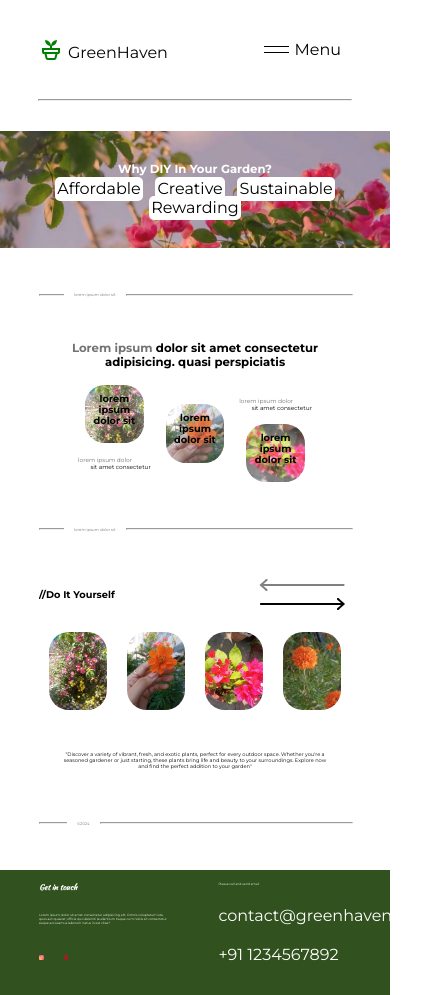
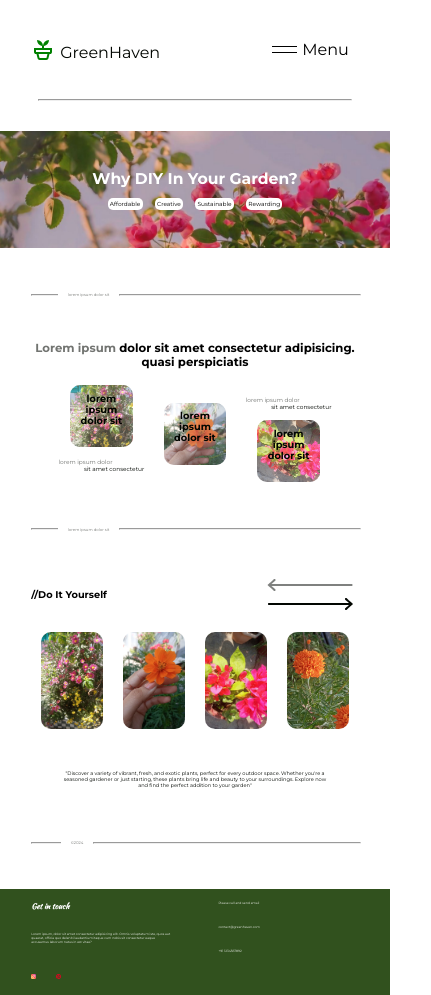
Before and after one commit to Damini-nayak/GreenHaven, a React (Create React App) app: page /diy in a window 390 px wide. Shown: the whole page, 431 px wide, since content can reach past the window. Built offline with nearby package versions, Linux system fonts and the light colour scheme.

Commit message:
responsive in 2 screen sizes

```diff
--- a/src/style/App.css
+++ b/src/style/App.css
@@ -95,6 +95,7 @@ h6 {
 }
 
 .dropdown {
+    overflow: hidden;
     visibility: hidden;
     opacity: 0;
     background-color: white;
@@ -169,7 +170,7 @@ h6 {
 
 .main p,
 .main6 p {
-    margin:2vw;
+    margin: 2vw;
     position: absolute;
     color: white;
     opacity: 0.8;
@@ -347,19 +348,18 @@ h6 {
 
 .main5 div:nth-child(2) img {
     width: 100%;
-    /* height: 450px; */
-    height: 30vw;
-    border-radius: 20px;
-    object-fit: cover;
 }
 
 .main5 div:nth-child(3) img {
     width: 150%;
-    /* height: 450px; */
+
+}
+
+.main5 div:nth-child(3) img,
+.main5 div:nth-child(2) img {
     height: 30vw;
     border-radius: 20px;
     object-fit: cover;
-
 }
 
 /* MAIN 6 */
@@ -386,11 +386,11 @@ h6 {
 }
 
 .main7 h3 {
-    font-size: 1.2vw;
+    font-size: 1.4vw;
 }
 
 .main7 p:nth-child(2) {
-    font-size: 1vw;
+    font-size: 1.2vw;
     margin-bottom: 1vw;
 }
 
@@ -415,6 +415,14 @@ h6 {
 .footer div:nth-child(1) h4 {
     font-size: 2vw;
     font-family: "Kaushan Script", cursive;
+}
+
+.footer p {
+    font-size: 0.8vw;
+}
+
+.footer div:nth-child(1) h6 {
+    font-size: 0.8vw;
 }
 
 .footer div:nth-child(1) p {
@@ -575,8 +583,13 @@ h6 {
 }
 
 .designdes h2 {
+    font-size: 1.5vw;
     margin-right: 3.5vw;
     margin-bottom: 1vw;
+}
+
+.designdes p {
+    font-size: 1vw;
 }
 
 .movingarrow {
@@ -627,7 +640,7 @@ h6 {
 
 .designideas {
     gap: 2vw;
-    margin: 2vw 10%;
+    margin: 4vw 10%;
     display: grid;
     grid-template-columns: 1fr 1fr 1fr;
 }
@@ -650,7 +663,7 @@ h6 {
 }
 
 .designideas h2 {
-    font-size: 2vw;
+    font-size: 2.5vw;
 }
 
 .designideasleftH {
@@ -685,7 +698,8 @@ h6 {
     align-items: center;
 }
 
-.diymain h1, .plantcarehead h1 {
+.diymain h1,
+.plantcarehead h1 {
     font-size: 3vw;
     color: white;
     margin-bottom: 1vw;
@@ -696,6 +710,7 @@ h6 {
     border-radius: 5px;
     padding: 0.6vw;
     margin: 1vw;
+    font-size: 1vw;
 }
 
 .diymain2 {
@@ -782,7 +797,7 @@ h6 {
 
 
 .carousel-container {
-    margin: 2vw 10%;
+    margin: 4vw 10%;
     overflow: hidden;
 }
 
@@ -812,7 +827,7 @@ h6 {
 }
 
 .carousel-img {
-     border-radius: 20px;
+    border-radius: 20px;
     overflow: hidden;
     flex: 0 0 25%;
     max-width: calc(25% - 20px);
@@ -842,195 +857,195 @@ h6 {
     align-items: center;
 }
 
-.plantcarehead h1{
-    font-size: 3vw;
-}
-
 .plantcarehead p {
     margin: 1vw;
-    color:white;
+    color: white;
     font-size: 1vw;
 }
 
-.forbeginner{
-    display:grid;
+.forbeginner {
+    display: grid;
     grid-template-columns: 1fr 1fr 1fr;
-    margin: 2vw 10%;
+    margin: 4vw 10%;
 }
 
-.beginnercontent{
+.beginnercontent {
     margin: 2vw;
 }
 
-.beginnercontent div:nth-child(1){
+.beginnercontent div:nth-child(1) {
     position: relative;
     height: 20vw;
 }
 
-.beginnercontent img{
+.beginnercontent img {
     width: 100%;
     height: 20vw;
     object-fit: cover;
     border-radius: 20px;
 }
 
-.beginnerhead{
+.beginnerhead {
     opacity: 1;
     position: absolute;
-    top:0;
+    top: 0;
     margin: 2vw;
-    padding:1vw;
+    padding: 1vw;
     background-color: white;
     transition: opacity 0.5s ease-in-out;
     border-radius: 20px;
+    font-size: 1.5vw;
 }
 
-.beginnercontent:hover .beginnerhead{
-    opacity:0;
+.beginnercontent:hover .beginnerhead {
+    opacity: 0;
 }
 
-.beginnerpara{
+.beginnerpara {
     opacity: 0;
     z-index: 9;
     width: 100%;
     height: 100%;
     background-color: rgb(0, 0, 0, 0.5);
     position: absolute;
-    top:0;
+    top: 0;
     border-radius: 20px;
     transition: opacity 0.5s ease-in-out;
 }
 
-.beginnerp{
-    color:white;
+.beginnerp {
+    color: white;
 }
 
-.beginnerpara>div{
-    padding:1vw;
+.beginnerpara>div {
+    padding: 1vw;
 }
 
-.beginnercontent:hover .beginnerpara{
+.beginnercontent:hover .beginnerpara {
     opacity: 1;
 }
 
-.carouselcontentdiv{
+.carouselcontentdiv {
     border-radius: 20px;
     position: relative;
     overflow: hidden;
 }
 
-.carouselhead{
-    position:absolute;
+.carouselhead {
+    position: absolute;
     top: 60%;
     width: 100%;
     height: 100%;
     font-size: 1.5vw;
     display: flex;
-    color:white;
+    color: white;
     transition: top 1.0s ease;
 }
 
-.carouselhead h2{
+.carouselhead h2 {
     padding: 1vw;
 }
-.carouselpara p{
-    padding:1vw;
+
+.carouselpara p {
+    padding: 1vw;
     background-color: rgba(0, 0, 0, 0.5);
 }
 
-.carouselpara{
-    opacity:0;
+.carouselpara {
+    opacity: 0;
     display: flex;
     align-items: end;
     position: absolute;
     top: 0;
     width: 100%;
-    height:100%;
+    height: 100%;
     transition: opacity 1.0s ease;
-    color:white;
+    color: white;
 }
 
-.carouselpara span{
+.carouselpara span {
     font-weight: bold;
 }
 
-.carouselcontentdiv:hover .carouselhead{
-    top:0;
+.carouselcontentdiv:hover .carouselhead {
+    top: 0;
 }
 
-.carouselcontentdiv:hover .carouselpara{
-    opacity:1;
+.carouselcontentdiv:hover .carouselpara {
+    opacity: 1;
 }
 
-.seasonal{
-    margin: 2vw 10%;
+.seasonal {
+    margin: 4vw 10%;
 }
 
-.seasonal1, .seasonal2{
-    display:grid;
+.seasonal1,
+.seasonal2 {
+    display: grid;
     height: 20vw;
 }
 
-.seasonal1{
+.seasonal1 {
     grid-template-columns: 1fr 2fr;
 }
-.seasonal2{
+
+.seasonal2 {
     grid-template-columns: 2fr 1fr;
 }
 
-.seasonalflower{
+.seasonalflower {
     margin: 1vw;
     overflow: hidden;
     position: relative;
     border-radius: 20px;
 }
 
-.seasonalflower:hover .arrow90deg{
+.seasonalflower:hover .arrow90deg {
     transform: rotate(45deg);
     background-color: black;
 }
 
-.seasonalflower:hover .seasflowhead{
+.seasonalflower:hover .seasflowhead {
     opacity: 0;
 }
 
-.seasonalflower:hover .seasdec{
+.seasonalflower:hover .seasdec {
     opacity: 1;
 }
 
-.seasflowimg img{
+.seasflowimg img {
     height: 20vw;
     object-fit: cover;
     width: 100%;
 }
 
-.arrow90deg{
+.arrow90deg {
     padding: 0.5vw;
     width: 1.5vw;
     height: 1.5vw;
     border: 1px solid white;
     border-radius: 50%;
     position: absolute;
-    top:2vw;
-    right:2vw;
+    top: 2vw;
+    right: 2vw;
     transform: rotate(-45deg);
     z-index: 9;
     transition: transform 1.0s ease, background-color 1.0s ease;
 }
 
-.arrow90deg img{
+.arrow90deg img {
     border-radius: 50%;
     width: 1.5vw;
     height: 1.5vw;
 }
 
-.seasonaldec{
-    margin: 2vw 10%;
+.seasonaldec {
+    margin: 4vw 10%;
     text-align: center;
     color: var(--gray);
 }
 
-.seasflowhead{
+.seasflowhead {
     position: absolute;
     font-size: 1.5vw;
     bottom: 0;
@@ -1039,8 +1054,8 @@ h6 {
     transition: opacity 1.0s ease;
 }
 
-.seasdec{
-    opacity:0;
+.seasdec {
+    opacity: 0;
     position: absolute;
     width: 100%;
     height: 100%;
@@ -1051,10 +1066,183 @@ h6 {
     transition: opacity 1.0s ease;
 }
 
-.seasdec span{
+.seasdec span {
     font-weight: bold;
 }
 
-.seasdec p{
-    padding:1vw;
+.seasdec p {
+    padding: 1vw;
 }
+
+
+
+/* Extra large devices (large desktops, 1200px and up) */
+@media (max-width: 1367px) {
+
+    .spinner img {
+        width: 4vw;
+    }
+
+    .designs {
+        height: 27vw;
+    }
+
+    .diymain h1,
+    .plantcarehead h1 {
+        font-size: 4vw;
+    }
+
+    .plantcarehead p,
+    .diymain p span {
+        font-size: 1.5vw;
+    }
+
+    .main,
+    .visit-to div:nth-child(1) img,
+    .catagories img,
+    .main5 div:nth-child(2) img,
+    .main5 div:nth-child(3) img,
+    .showcases>div,
+    .designs,
+    .designideas img,
+    .diymain2 .box,
+    .carousel-img,
+    .beginnercontent img,
+    .beginnerhead,
+    .beginnerpara,
+    .carouselcontentdiv,
+    .seasonalflower {
+        border-radius: 10px;
+    }
+
+    .designdes p {
+        font-size: 1.2vw;
+    }
+
+    .seasonal1,
+    .seasonal2 {
+        height: 22vw;
+    }
+
+    .seasflowimg img {
+        height: 22vw;
+    }
+}
+
+@media (max-width: 1200px) {
+
+    .spinner img {
+        width: 5vw;
+    }
+
+    .main3 div:nth-child(1) p {
+        font-size: 1.5vw;
+    }
+
+    .visit-to div:nth-child(1),
+    .visit-to div:nth-child(2) {
+        padding: 0 5vw;
+    }
+
+    .carousel-img,
+    .carousel-img img {
+        height: 25vw;
+    }
+
+    .catagories img {
+        height: 30vw;
+    }
+
+    .header {
+        margin: 0 8%;
+    }
+
+    .dropdown {
+        right: 8%;
+    }
+
+    .main4,
+    .footer,
+    .showcases {
+        padding: 3vw 8%;
+    }
+
+
+    .main4 {
+        width: 85%;
+    }
+
+    .designideades,
+    .design3,
+    .designhoriz,
+    .textalignright,
+    .designideas,
+    .textaligncenter,
+    .carousel-container,
+    .forbeginner,
+    .seasonal,
+    .seasonaldec {
+        margin: 4vw 8%;
+    }
+
+    .main5 {
+        padding: 3vw 0 3vw 8%;
+    }
+
+    .main5 div:nth-child(1) {
+        padding: 0 4vw;
+    }
+
+    .main2 div:nth-child(2) {
+        font-size: 2vw;
+    }
+
+    .main2 div:nth-child(2) img {
+        width: 2.5vw;
+    }
+
+    .main2 div {
+        padding: 1.5vw;
+        margin: 1.5vw;
+    }
+
+    .main7 {
+        padding: 10% 15%;
+    }
+
+    .designdes h2 {
+        font-size: 1.8vw;
+    }
+
+    .designdes p {
+        font-size: 1.4vw;
+    }
+
+    .diymain2 {
+        margin: 2vw 15%;
+    }
+
+    .diymain2 .box {
+        width: 16vw;
+        height: 16vw;
+    }
+
+    .beginnercontent div:nth-child(1),
+    .beginnercontent img {
+        height: 23vw;
+    }
+
+    .beginnerhead {
+        font-size: 1.8vw;
+    }
+
+    .seasonal1,
+    .seasonal2 {
+        height: 24vw;
+    }
+
+    .seasflowimg img {
+        height: 24vw;
+    }
+
+}
```
